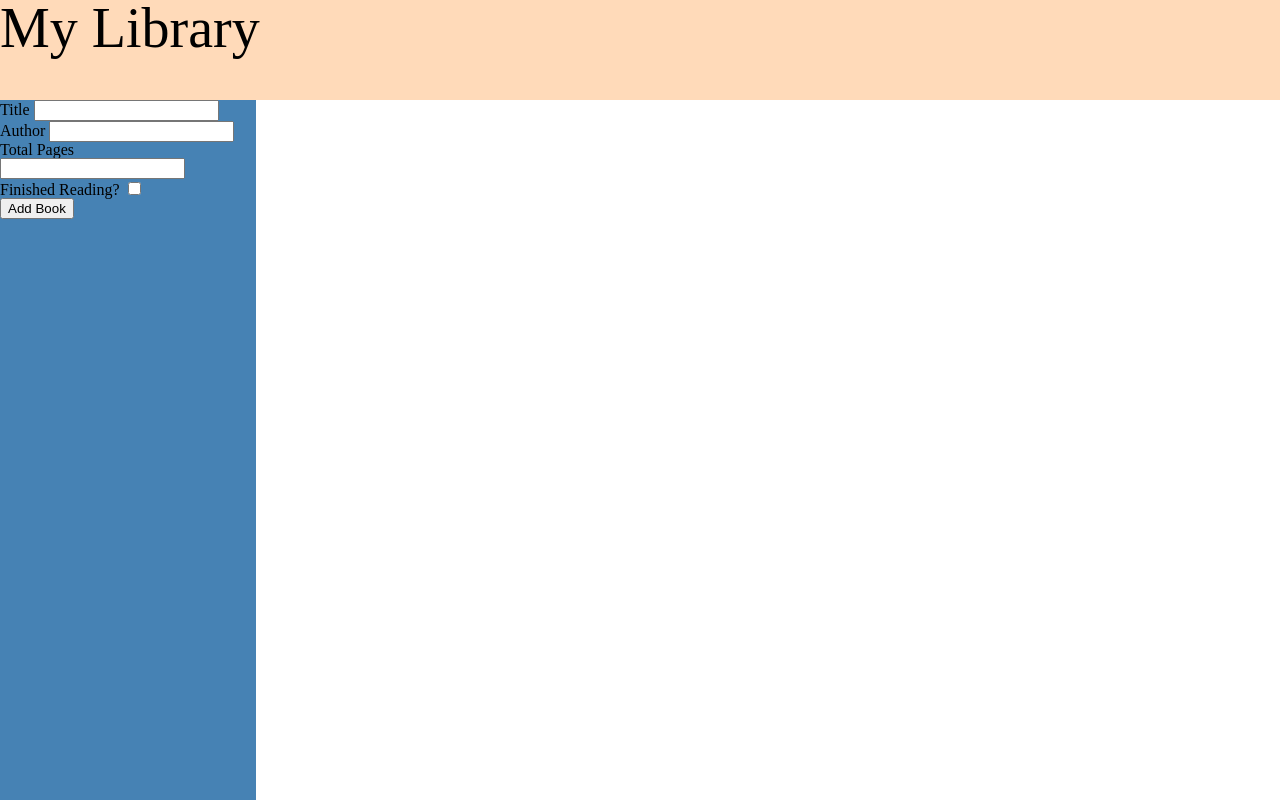
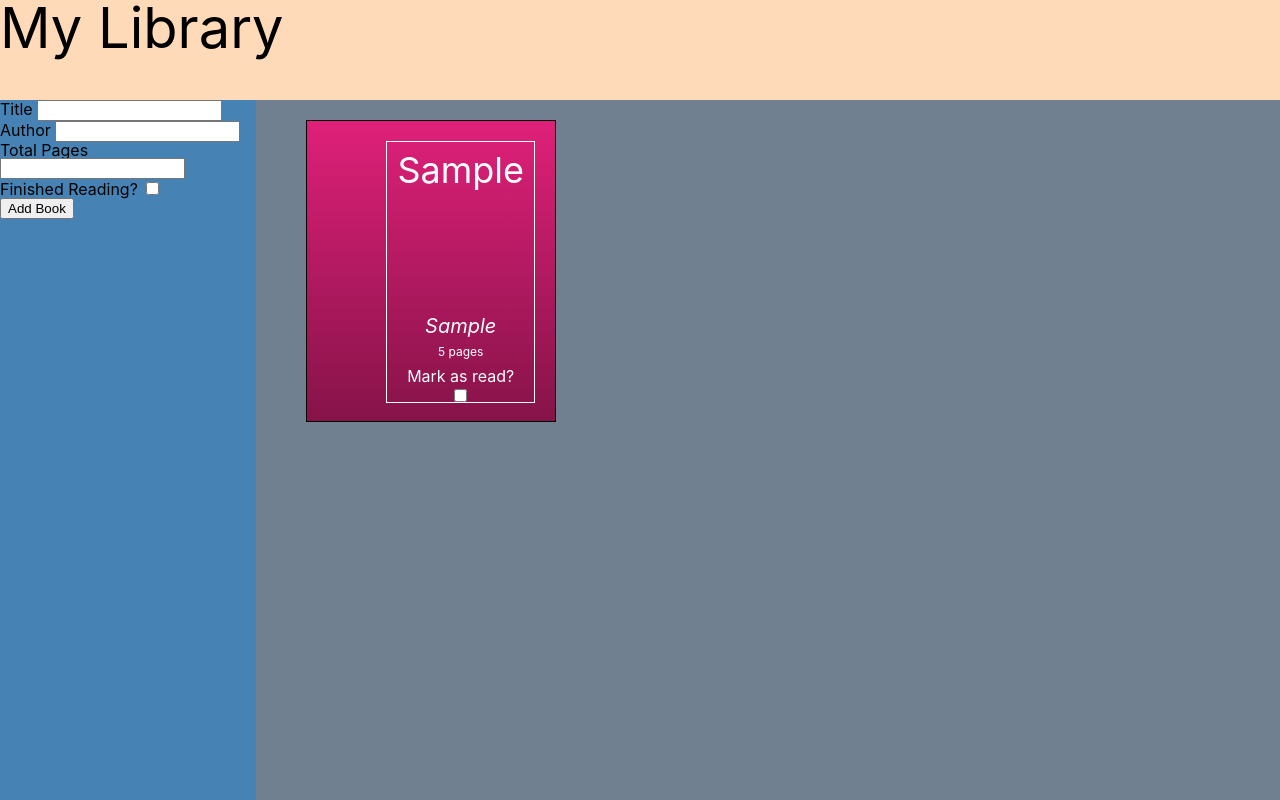
Before and after one commit to remonjames/Library, a plain HTML site: page index.html in a window 1280 px wide. Both pictures are taken after typing "Sample", "Sample", "5" into the empty fields and a click on the button "Add Book". Drawn offline with Linux system fonts and the light colour scheme.

Commit message:
added createBookCard function

```diff
--- a/app.js
+++ b/app.js
@@ -15,18 +15,73 @@ const pages = document.getElementById("pages");
 const isRead = document.getElementById("isRead");
 const addBtn = document.getElementById("addBtn");
 
-let newBook = document.createElement("div");
+
 
 const myBooks = document.querySelector(".myBooks");
 
 addBtn.addEventListener("click", (e) => {
-    e.preventDefault();
-    addBookToLibrary();
-    form.reset();
-    console.log(myLibrary);
+    if (form.checkValidity()) {
+        e.preventDefault();
+        addBookToLibrary();
+        createBookCard();
+        form.reset();
+        console.log(myLibrary);
+    }
 })
 
 function addBookToLibrary() {
-    let newBook = new Book(title.value, author.value, pages.value, isRead.value);
+    let newBook = new Book(title.value, author.value, pages.value, isRead.checked);
     myLibrary.push(newBook);
 }
+
+function createBookCard() {
+    let newBookCard = document.createElement("div");
+    newBookCard.classList.add("card");
+    getRandomGradientBG(newBookCard);
+    myBooks.appendChild(newBookCard);
+
+    let newBookCover = document.createElement("div");
+    newBookCover.classList.add("cover");
+    newBookCard.appendChild(newBookCover);
+
+    let newBookTitle = document.createElement("p");
+    newBookTitle.innerText = title.value;
+    newBookTitle.classList.add("bookTitle");
+    newBookCover.appendChild(newBookTitle);
+
+    let newBookAuthor = document.createElement("p");
+    newBookAuthor.innerText = author.value;
+    newBookAuthor.classList.add("bookAuthor");
+    newBookCover.appendChild(newBookAuthor);
+
+    let newBookPages = document.createElement("p");
+    if (pages.value == 1) {
+        newBookPages.innerText = `${pages.value} page`;
+    } else {
+        newBookPages.innerText = `${pages.value} pages`;
+    }
+    newBookPages.classList.add("bookPages");
+    newBookCover.appendChild(newBookPages);
+
+    let markAsRead = document.createElement("p");
+    markAsRead.innerText = "Mark as read?"
+    newBookCover.appendChild(markAsRead);
+
+    let newBookIsRead = document.createElement("input");
+    newBookIsRead.type = "checkbox";
+    if (isRead.checked) {
+        newBookIsRead.checked = true;
+    } else {
+        newBookIsRead.checked = false;
+    }
+    // newBookIsRead.addEventListener("change", () => {
+    //     myLibrary.filter(title: "")
+    // })
+
+    newBookCover.appendChild(newBookIsRead);
+}
+
+const getRandomGradientBG = (e) => {
+    const randomHue = Math.floor(Math.random() * 360);
+    e.style.backgroundImage = `linear-gradient(hsl(${randomHue}, 75%, 50%), hsl(${randomHue}, 75%, 30%))`;
+}
--- a/index.html
+++ b/index.html
@@ -19,28 +19,29 @@
                 <ul>
                     <li>
                         <label for="title">Title</label>
-                        <input id="title" type="text" name="title">
+                        <input id="title" type="text" name="title" required>
                     </li>
                     <li>
                         <label for="author">Author</label>
-                        <input id="author" type="text" name="author">
+                        <input id="author" type="text" name="author" required>
                     </li>
                     <li>
                         <label for="pages">Total Pages</label>
-                        <input id="pages" type="number" name="pages">
+                        <input id="pages" type="number" name="pages" min=1 required>
                     </li>
                     <li>
                         <label for="isRead">Finished Reading?</label>
-                        <input id="isRead" type="checkbox" name="isRead">
+                        <input id="isRead" type="checkbox" name="isRead" value="true">
                     </li>
                 </ul>
-                <button id="addBtn">Add Book</button>
+                <button id="addBtn" type="submit">Add Book</button>
             </form>
         </div class="sidebar">
+        <div class="myBooks">
+
+        </div>
     </div>
-    <div class="myBooks">
 
-    </div>
     </div>
     <script src="app.js"></script>
 </body>
--- a/style.css
+++ b/style.css
@@ -42,7 +42,11 @@ table {
 	border-spacing: 0;
 }
 
+/* My CSS */
 
+body {
+	font-family: -apple-system, BlinkMacSystemFont, "Segoe UI", Roboto, Helvetica, Arial, sans-serif, "Apple Color Emoji", "Segoe UI Emoji", "Segoe UI Symbol";
+  }
 
 .container {
     min-height: 100vh;
@@ -52,7 +56,7 @@ table {
 }
 
 header {
-    grid-column: 1 / -1;
+    grid-column: 1 / 3;
     background-color: peachpuff;
 }
 
@@ -65,6 +69,51 @@ h1 {
     font-size: 3.5em;
 }
 
-main {
-    background-color: blue;
+.myBooks {
+	background-color: slategray;
+	grid-column: 2 / 3;
+	grid-row: 2 / 3;
+	padding: 20px 50px;
+	display: grid;
+	grid-template-columns: repeat(auto-fit, 250px);
+	gap: 20px;
 }
+
+.card {
+	border: 1px solid black;
+	height: 300px;
+	text-align: center;
+}
+
+.cover {
+	margin: 20px;
+	border: 1px solid white;
+	height: 260px;
+	display: flex;
+	flex-direction: column;
+	justify-self: flex-end;
+	color: white;
+	background-color: rgba(0, 0, 0, 0);
+}
+
+.bookTitle {
+	font-size: 2.25em;
+	padding: 10px;
+	margin-bottom: auto;
+}
+
+.bookAuthor {
+	font-style: italic;
+	font-size: 1.25em;
+}
+
+.bookPages {
+	font-size: 0.75em;
+}
+.cover p + p {
+	margin: 5px;
+}
+
+.cover input {
+	margin: 0 auto;
+}
```
